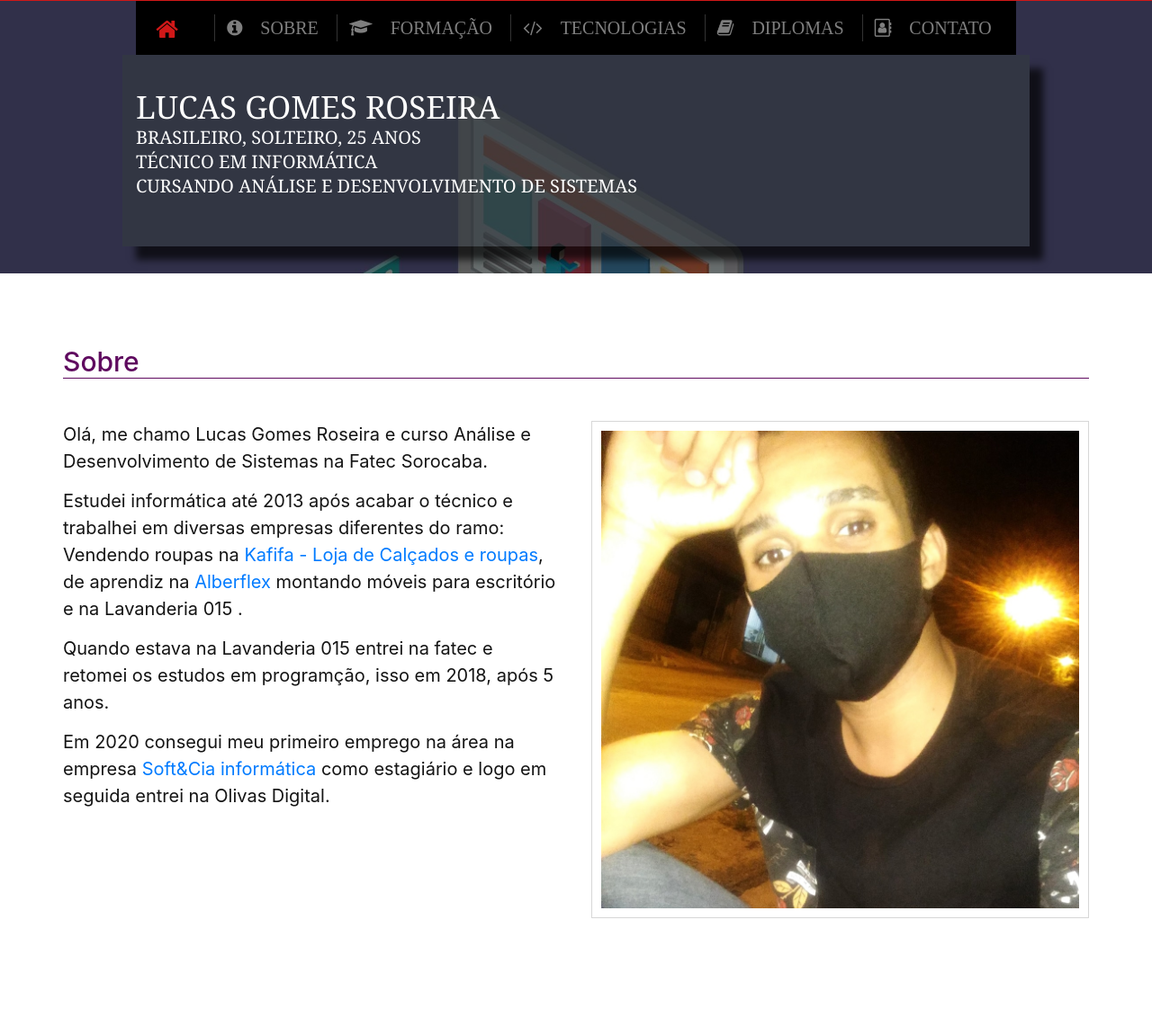
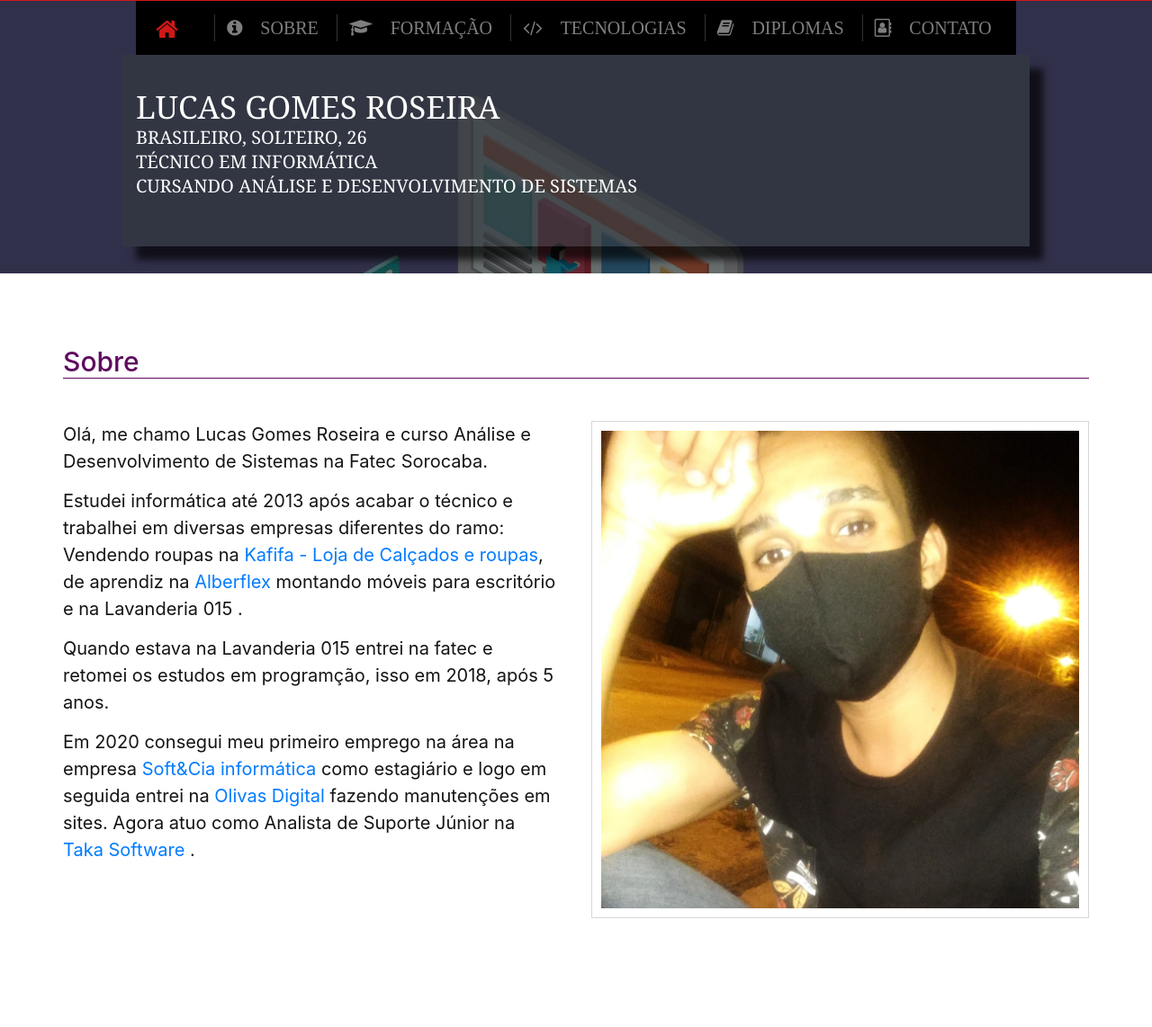
Before and after one commit to LucasRoseira/portifolio.github.io, a PHP site: page / in a window 1280 px wide. Shown: the top 1142 px of the page at 90% size. Run offline with PHP 8.4, Linux system fonts and the light colour scheme.

Commit message:
Fix: idade e descrição

```diff
--- a/assets/layout/scripts/script.js
+++ b/assets/layout/scripts/script.js
@@ -1,5 +1,6 @@
 
-document.getElementById("year").innerHTML = new Date().getFullYear();
+var anoAtual = document.getElementById("year").innerHTML = new Date().getFullYear();
+document.getElementById("idade").innerHTML = anoAtual - 1996;
 
 var slideIndex = 0;
 carousel();
--- a/assets/layout/styles/css/layout.css
+++ b/assets/layout/styles/css/layout.css
@@ -242,6 +242,7 @@ a, label, input, p {
 .sidebar .sdb_holder:last-child{
 	margin-bottom: 0;
 }
+
 
 
 /* Footer
--- a/index.html
+++ b/index.html
@@ -37,7 +37,7 @@
                                 <article>
                                     <div>
                                         <h2 class="heading">Lucas Gomes Roseira</h2>
-                                        <p class="heading">Brasileiro, solteiro, 25 anos</p>
+                                        <p class="heading">Brasileiro, solteiro, <span id="idade"><span>anos</p>
                                         <p class="heading">Técnico em Informática</p>
                                         <p class="heading">Cursando Análise e Desenvolvimento de Sistemas</p>
                                     </div>
@@ -66,7 +66,10 @@
                     <p>Quando estava na Lavanderia 015 entrei na fatec e retomei os estudos em programção, isso em 2018, após 5 anos.</p>
                     <p>Em 2020 consegui meu primeiro emprego na área na empresa
                         <a href="https://www.softcia.com.br/" target="_blank">Soft&Cia informática</a> como estagiário e logo em seguida entrei na
-                        <a href="https://www.olivas.digital/" target="_blank"></a> Olivas Digital.</a>
+                        <a href="https://www.olivas.digital/" target="_blank"> Olivas Digital</a>
+                         fazendo manutenções em sites.
+                         Agora atuo como Analista de Suporte Júnior na <a href = "https://takasoftware.com.br/">Taka Software</a> .
+
                     </p>
                 </div>
                 <div class="one_half"><img class="inspace-10 borderedbox" src="assets/images/selfie.jpeg" alt=""></div>
```
